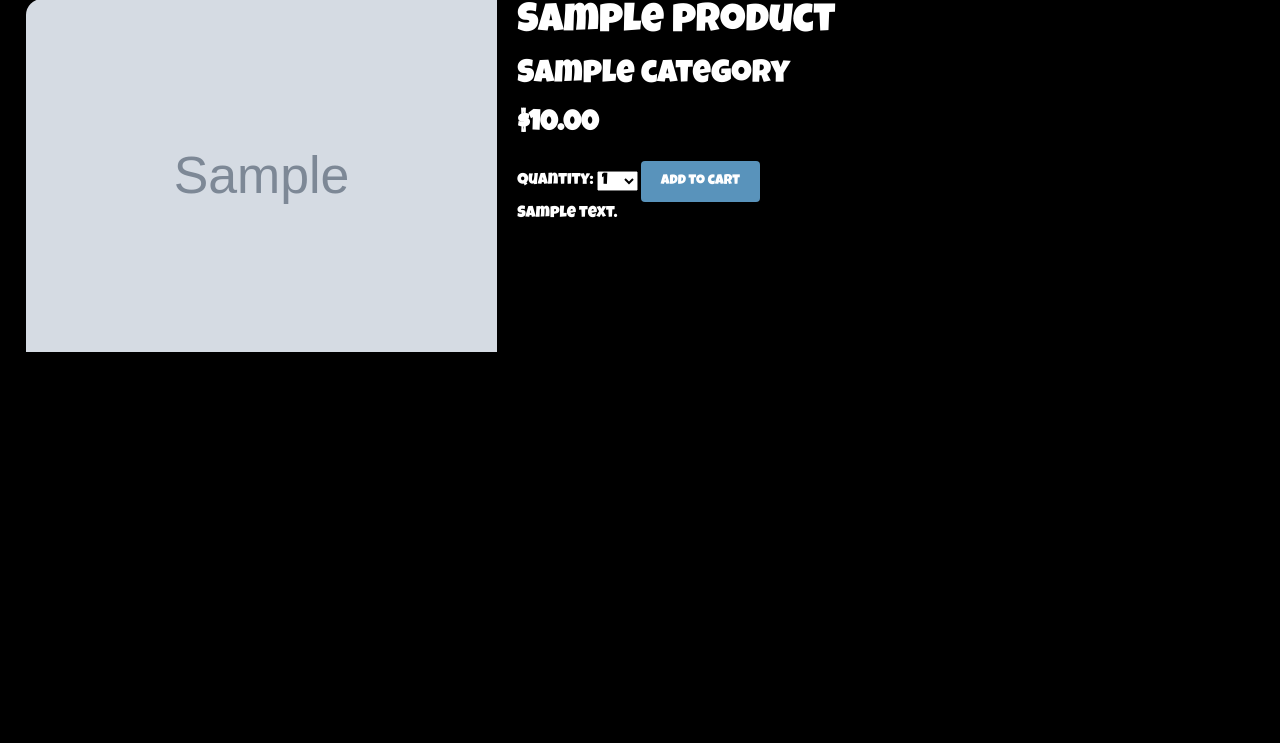
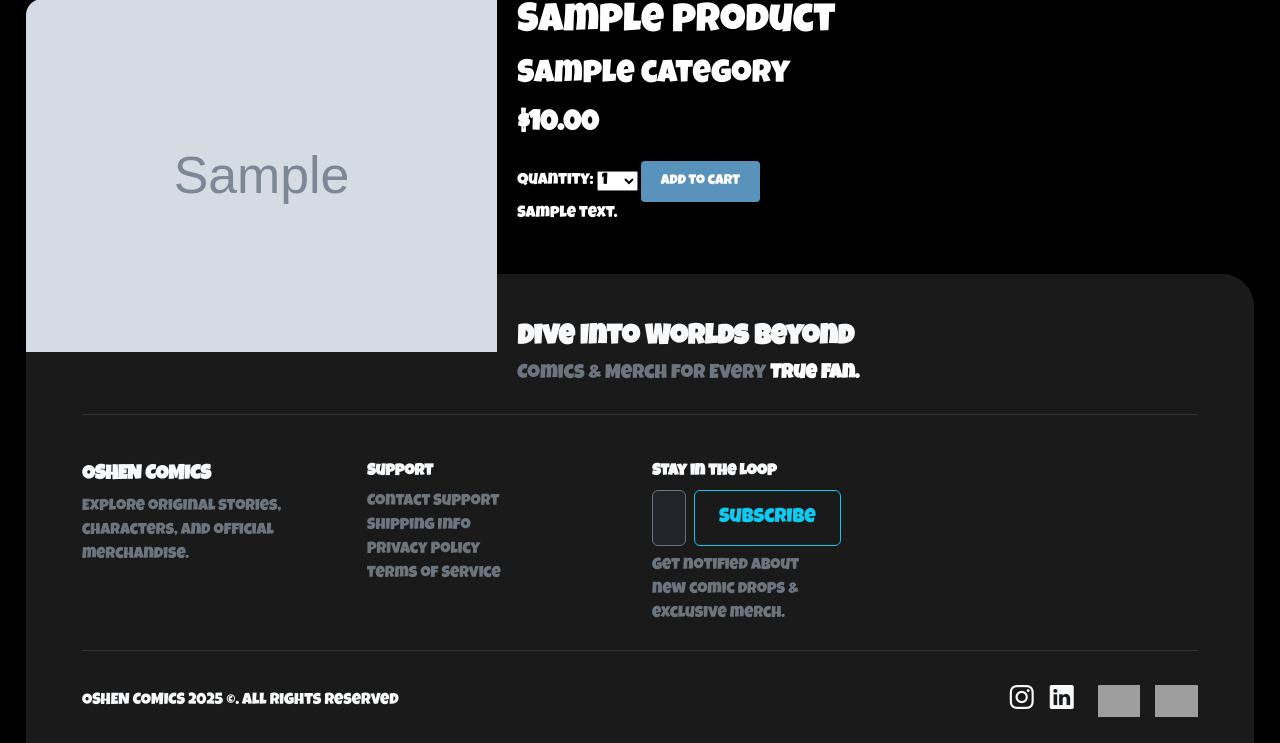
Before and after one commit to shenleeosialai/Django-E-commerce-web-app, a Django app: a page that uses shop/templates/shop/product/detail.html in a window 1280 px wide. Shown: the part 135-878 px from the top of the page. Before the commit the page ends 487 px from the top, so only its background shows below. Run offline with Django 5.2, Linux system fonts and the light colour scheme; tables that the repository leaves empty hold one stand-in row (values such as "Sample post"); grey boxes marked "Sample" are stand-in pictures; data that the repository does not hold is empty; grey boxes are pictures that could not be loaded.

Commit message:
modified details page

```diff
--- a/shop/templates/shop/product/detail.html
+++ b/shop/templates/shop/product/detail.html
@@ -4,10 +4,10 @@
 {% block title %}
   {{ product.name }}
 {% endblock %}
+
 {% block content %}
   <div class="product-detail">
-    <img src="{% if product.image %}{{ product.image.url }}{% else %}
-    {% static "img/no_image.png" %}{% endif %}">
+    <img src="{% if product.image %}{{ product.image.url }}{% else %}{% static "img/no_image.png" %}{% endif %}">
     <h1>{{ product.name }}</h1>
     <h2>
       <a href="{{ product.category.get_absolute_url }}">
@@ -41,6 +41,67 @@
       </div>
     </div>
     {% endif %}
+  </div>
 
-  </div>
+  <!-- Footer -->
+  <footer style="background-color: #1a1a1a;" class="text-light pt-5 pb-4 px-3 rounded-top-5 shadow-lg mt-5">
+    <div class="container">
+      <h2 class="fw-bold mb-4 fs-3 fs-sm-2">
+        Dive Into Worlds Beyond<br />
+        <span class="fw-normal text-secondary fs-5">Comics & Merch for Every <strong class="text-white">True Fan.</strong></span>
+      </h2>
+
+      <hr class="border-secondary mb-5" />
+
+      <div class="row">
+        <div class="col-md-3 mb-4">
+          <h5 class="fw-bold fs-5">OSHEN COMICS</h5>
+          <p class="text-secondary fs-6">Explore original stories, characters, and official merchandise.</p>
+        </div>
+
+        <div class="col-md-3 mb-4">
+          <h6 class="fw-semibold fs-6">Support</h6>
+          <ul class="list-unstyled fs-6">
+            <li><a href="https://wa.me/254741881921" class="text-secondary text-decoration-none">Contact Support</a></li>
+            <li><a href="{% url 'orders:order_history' %}" class="text-secondary text-decoration-none">Shipping Info</a></li>
+            <li><a href="#" class="text-secondary text-decoration-none">Privacy Policy</a></li>
+            <li><a href="#" class="text-secondary text-decoration-none">Terms of Service</a></li>
+          </ul>
+        </div>
+
+        <div class="col-md-2">
+          <h6 class="fw-semibold fs-6">Stay in the Loop</h6>
+          <form class="d-flex mt-2 flex-column flex-sm-row gap-2">
+            <input
+              type="email"
+              class="form-control bg-dark text-white border-secondary fs-5"
+              placeholder="Enter your E-mail"
+              style="min-height: 56px; padding: 0.75rem 1rem; width: 100%;"
+              aria-label="Email"
+            />
+            <button
+              class="btn btn-outline-info px-4 fs-5"
+              type="submit"
+              style="min-height: 56px; width: 100%;"
+            >
+              Subscribe
+            </button>
+          </form>
+          <small class="text-secondary d-block mt-2 fs-6">Get notified about new comic drops & exclusive merch.</small>
+        </div>
+      </div>
+
+      <hr class="border-secondary my-4" />
+
+      <div class="d-flex justify-content-between align-items-center pt-2 flex-wrap">
+        <p class="mb-0 small text-decoration-none fs-6">OSHEN COMICS 2025 ©. All rights reserved</p>
+        <div class="d-flex align-items-center mt-2 mt-md-0 fs-4">
+          <a href="https://www.instagram.com/_.shenlee?igsh=a3B0cnh1d2pqenp2&utm_source=qr" class="text-light me-3"><i class="bi bi-instagram"></i></a>
+          <a href="https://www.linkedin.com/in/shen-lee-osialai-089403251/" class="text-light me-4"><i class="bi bi-linkedin"></i></a>
+          <img src="https://upload.wikimedia.org/wikipedia/commons/b/ba/Stripe_Logo%2C_revised_2016.svg" alt="Stripe" style="height:32px; margin-right: 15px;" />
+          <img src="https://upload.wikimedia.org/wikipedia/commons/1/15/M-PESA_LOGO-01.svg" alt="M-Pesa" style="height:32px;" />
+        </div>
+      </div>
+    </div>
+  </footer>
 {% endblock %}
```
Also changed, not shown: shop/templates/shop/product/home.html (+8 -4 lines).
